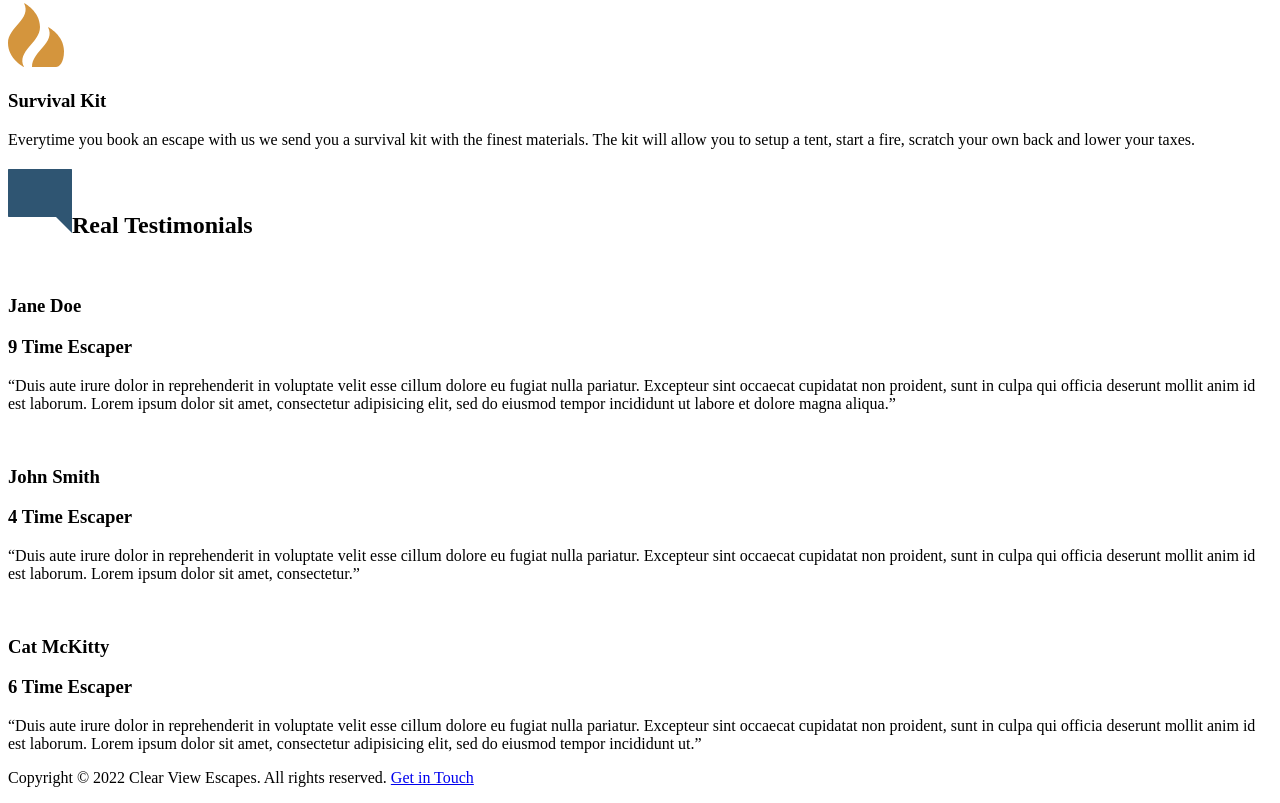
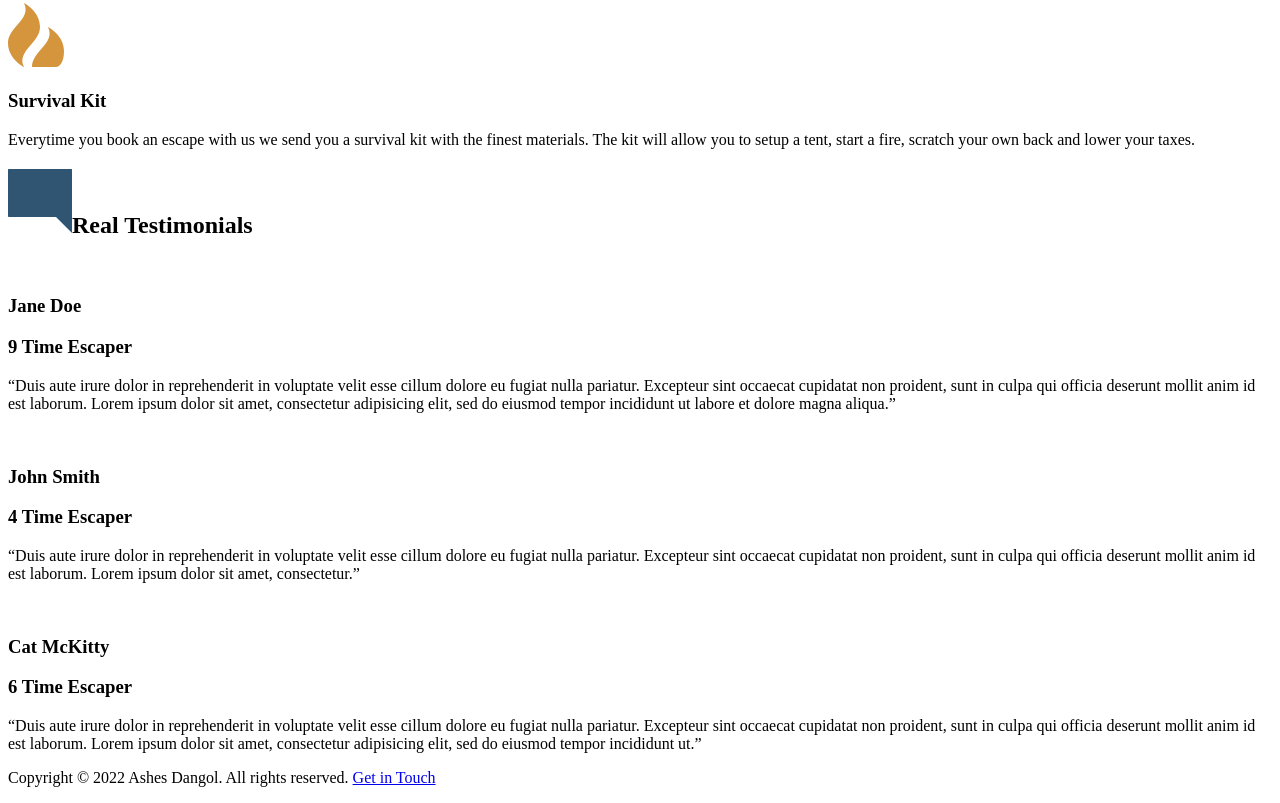
Before and after one commit to ashesdangol/travel-site-2022, a website: page app/index.html in a window 1280 px wide. Shown: the part 1924-2727 px from the top of the page. Drawn offline with Linux system fonts and the light colour scheme.

Commit message:
Live Deployment

```diff
--- a/app/index.html
+++ b/app/index.html
@@ -156,7 +156,7 @@
 
     <footer class="site-footer">
       <div class="wrapper">
-        <p><span class="site-footer__text">Copyright &copy; 2022 Clear View Escapes. All rights reserved. </span><a href="#" class="btn btn--secondary-color open-modal">Get in Touch</a></p>
+        <p><span class="site-footer__text">Copyright &copy; 2022 Ashes Dangol. All rights reserved. </span><a href="#" class="btn btn--secondary-color open-modal">Get in Touch</a></p>
       </div>
     </footer>
   </body>
```
